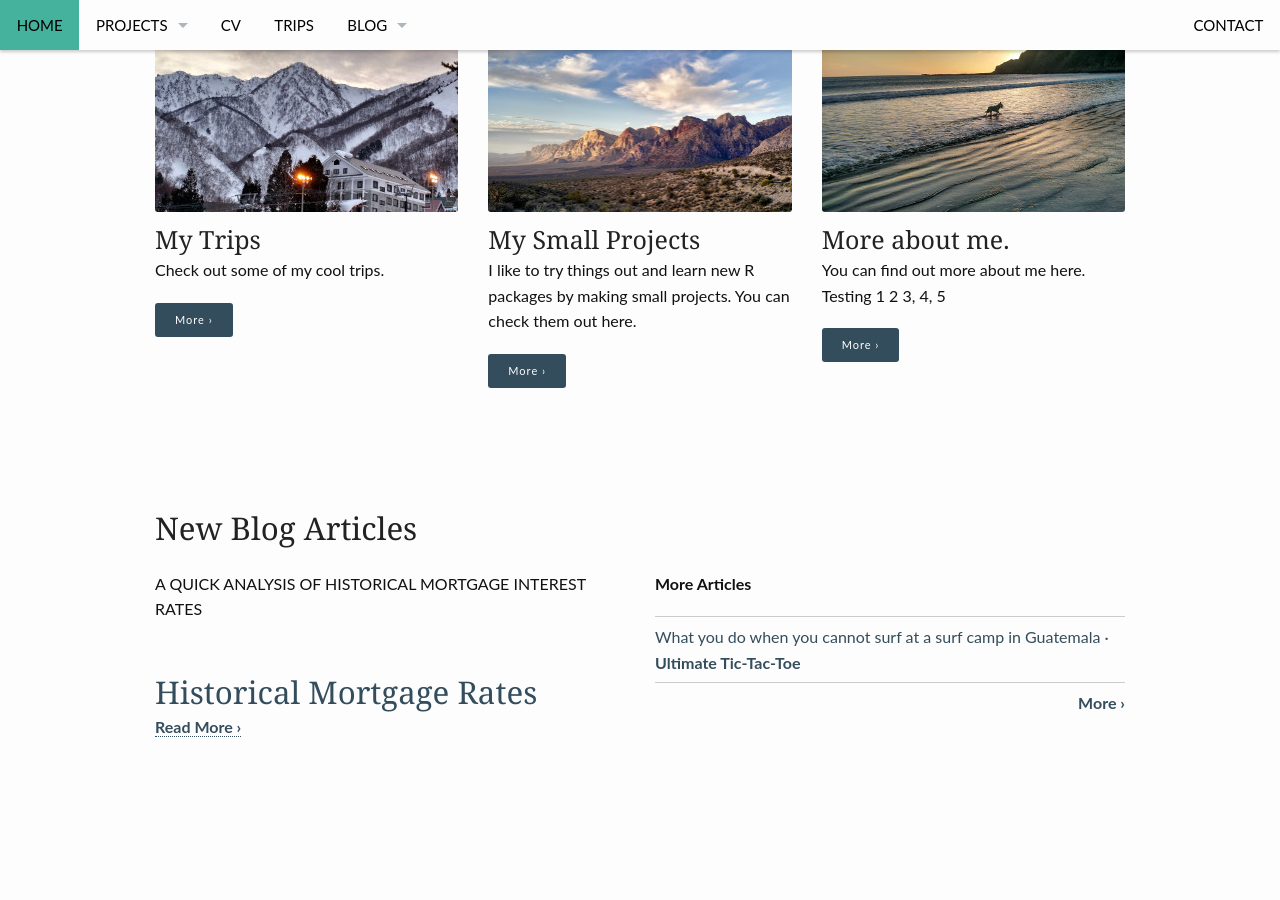
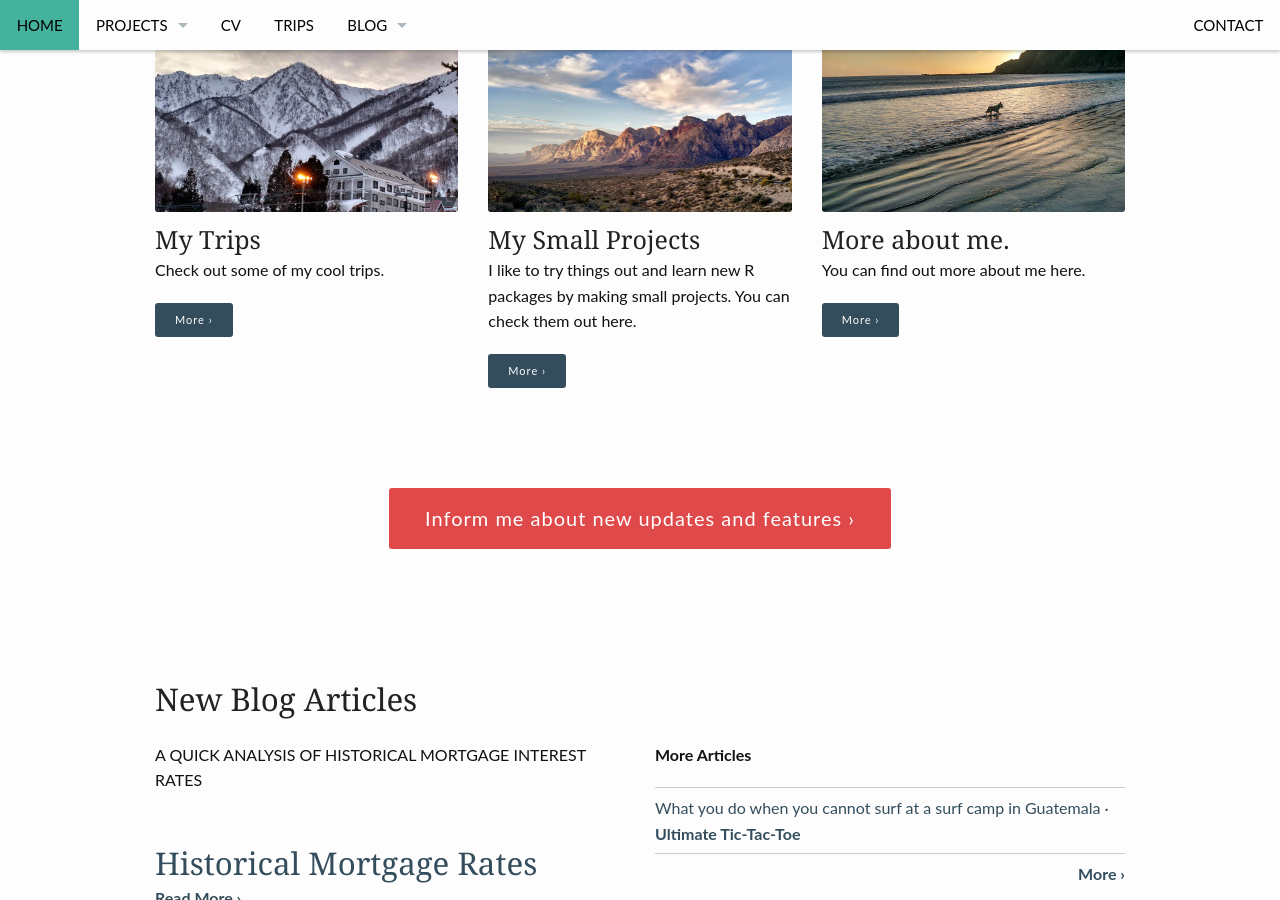
Before and after one commit to rabutler/rabutler.github.io, a Jekyll site: the page built from pages/pages-root-folder/index.md, in a window 1280 px wide and 900 px high, scrolled down 390 px. Built offline with Jekyll 4.4.1, drawn with Linux system fonts in a browser that asks for light colours.

Commit message:
Revert "cleaning up home page"
This reverts commit 524b0df5b0d319cbe4a3f50f09e69abdfeac14dd.

```diff
--- a/pages/pages-root-folder/index.md
+++ b/pages/pages-root-folder/index.md
@@ -21,7 +21,7 @@ widget3:
   title: "More about me."
   url: 'https://rabutler.github.io/cv/'
   image: widget-aboutMe-303x182.jpg
-  text: 'You can find out more about me here. Testing 1 2 3, 4, 5'
+  text: 'You can find out more about me here.'
 #
 # Use the call for action to show a button on the frontpage
 #
@@ -32,9 +32,21 @@ widget3:
 # to use the main color or success, alert or secondary.
 # To change colors see sass/_01_settings_colors.scss
 #
+callforaction:
+  url: https://tinyletter.com/feeling-responsive
+  text: Inform me about new updates and features ›
+  style: alert
+permalink: /index.html
 #
 # This is a nasty hack to make the navigation highlight
 # this page as active in the topbar navigation
 #
 homepage: true
 ---
+
+<div id="videoModal" class="reveal-modal large" data-reveal="">
+  <div class="flex-video widescreen vimeo" style="display: block;">
+    <iframe width="1280" height="720" src="https://www.youtube.com/embed/3b5zCFSmVvU" frameborder="0" allowfullscreen></iframe>
+  </div>
+  <a class="close-reveal-modal">&#215;</a>
+</div>
```
